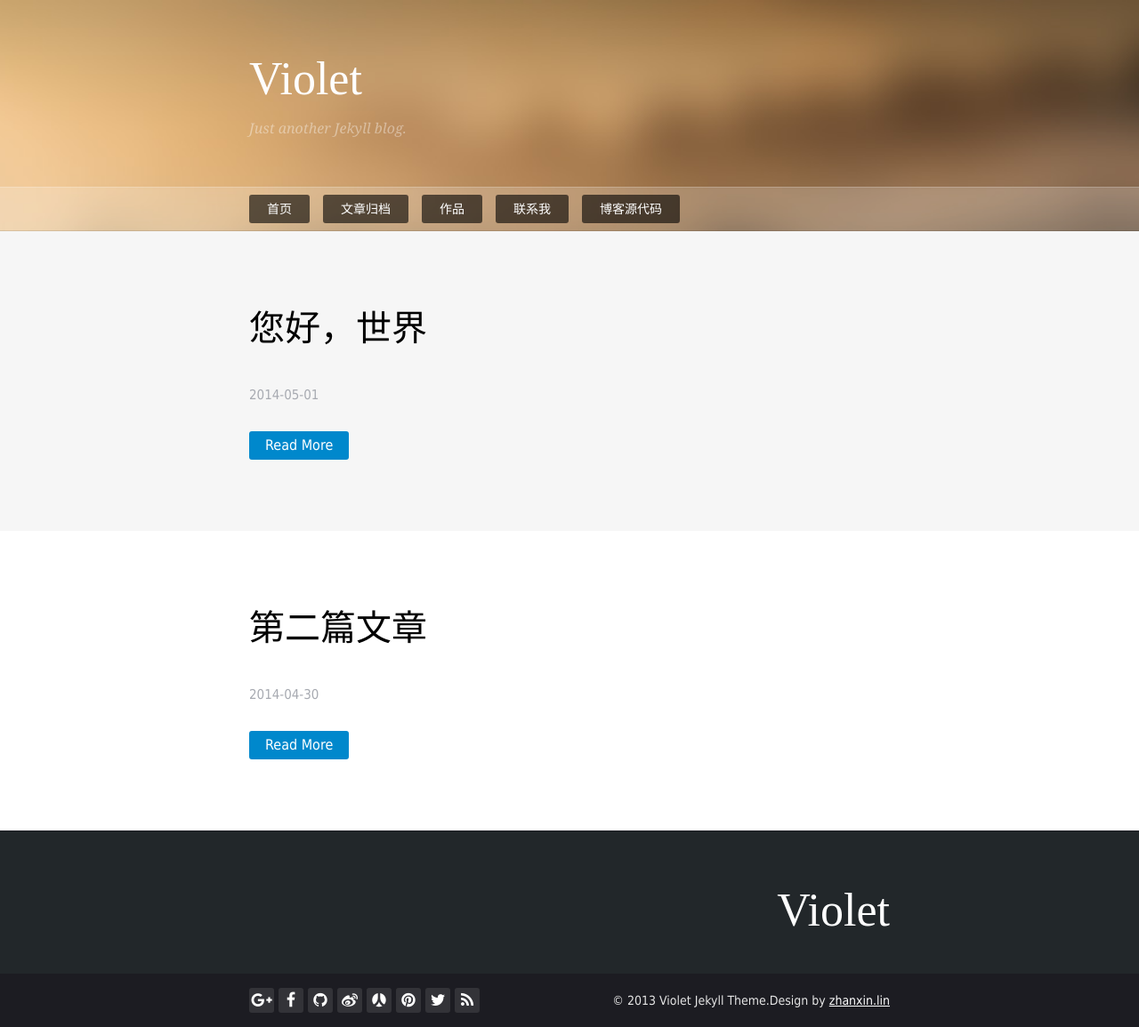
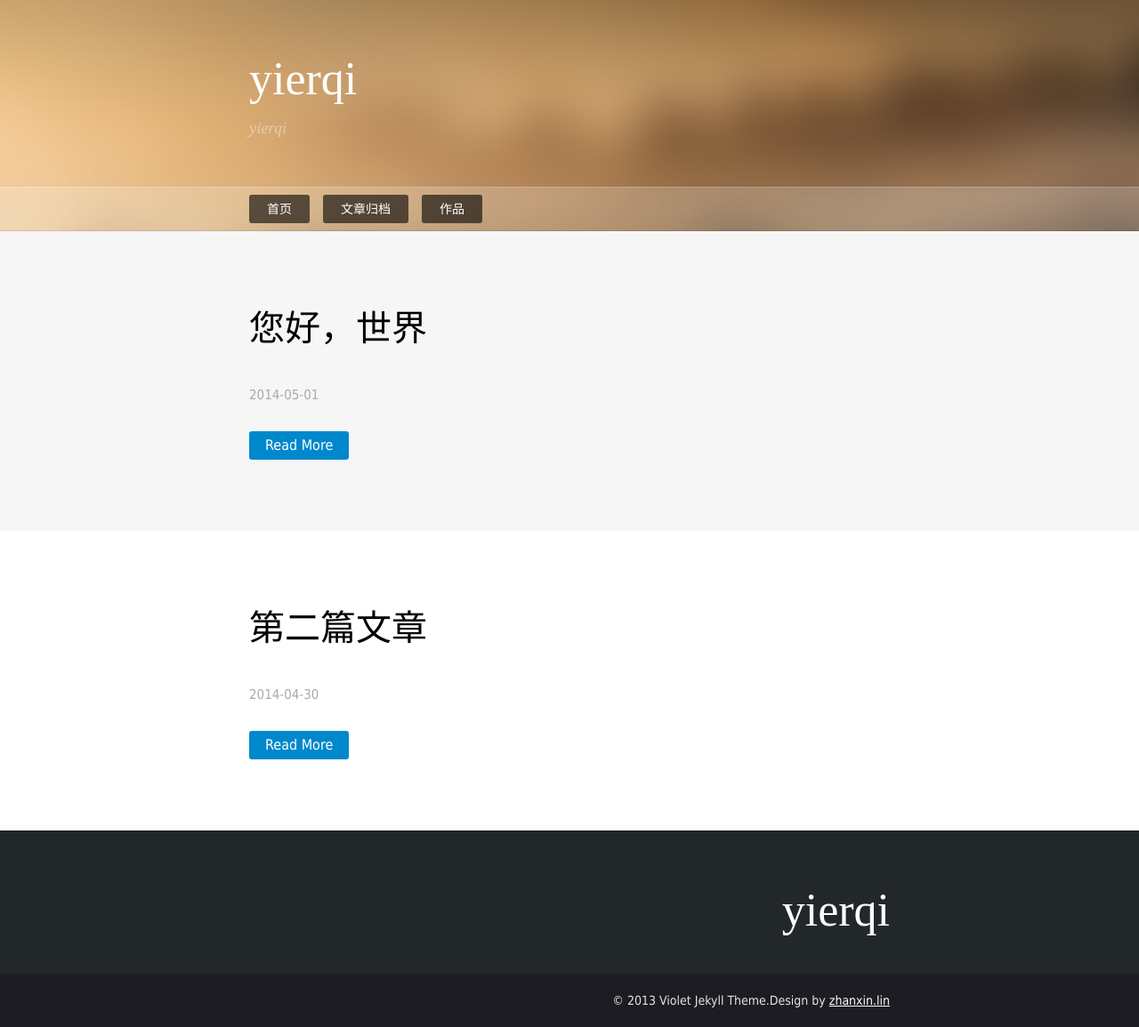
Before and after one commit to yierqi/yierqi.github.com, a Jekyll site: the page built from index.html, in a window 1280 px wide. Shown: the whole page at 89% size. Built offline with Jekyll 4.4.1, drawn with Linux system fonts in a browser that asks for light colours; nearby versions of some CDN libraries; some web fonts are replaced; Markdown is read by kramdown in place of the engine named in the settings; the list of posts is cut into pages by our own code; part of the change alters nothing that is shown.

Commit message:
edite the default page

```diff
--- a/_config.yml
+++ b/_config.yml
@@ -6,10 +6,10 @@ paginate: 8
 safe: false
 
 #站点基础配置
-title: Violet
-subTitle: Just another Jekyll blog.
-description: 这是 PIZn 的又一个博客，它是基于 Jekyll 搭建起来的。在这里，不仅仅是用来快速记录工作，学习，生活的一点一滴的地方，更是 PIZn 对 Jekyll 的学习和使用的一次有意义的实践。
-url: http://pizn.github.io
+title: yierqi
+subTitle: yierqi
+description: yierqi,走走停停
+url: http://yierqi.github.io
 feed: /atom.xml
 
 #菜单配置
@@ -20,10 +20,10 @@ nav:
     url: /archives.html
   - text: 作品
     url: /works.html
-  - text: 联系我
-    url: http://www.zhanxin.info/contact.html
-  - text: 博客源代码
-    url: https://github.com/pizn/pizn.github.com
+#  - text: 联系我
+#    url: http://www.zhanxin.info/contact.html
+#  - text: 博客源代码
+#    url: https://github.com/pizn/pizn.github.com
 
 #theme config
 themes: /themes/violet
@@ -37,22 +37,22 @@ headimg:
 
 #关注我
 follow:
-  - class: fa-google-plus
-    url: http://www.zhanxin.info
-  - class: fa-facebook
-    url: http://www.zhanxin.info
-  - class: fa-github
-    url: http://github.com/pizn
-  - class: fa-weibo
-    url: http://weibo.com/pizner
-  - class: fa-renren
-    url: http://www.zhanxin.info
-  - class: fa-pinterest
-    url: http://www.zhanxin.info
-  - class: fa-twitter
-    url: http://www.zhanxin.info
-  - class: fa-rss
-    url: http://www.zhanxin.info
+#  - class: fa-google-plus
+#    url: http://www.zhanxin.info
+#  - class: fa-facebook
+#    url: http://www.zhanxin.info
+#  - class: fa-github
+#    url: http://github.com/pizn
+#  - class: fa-weibo
+#    url: http://weibo.com/pizner
+#  - class: fa-renren
+#    url: http://www.zhanxin.info
+#  - class: fa-pinterest
+#    url: http://www.zhanxin.info
+#  - class: fa-twitter
+#    url: http://www.zhanxin.info
+#  - class: fa-rss
+#   url: http://www.zhanxin.info
 
 #作者信息
 author:
@@ -62,8 +62,8 @@ author:
 #评论信息
 disqus:
   config: true
-  id: piznblog
+  id: yierqi
 
 duoshuo:
   config: false
-  id: zhanxin
+  id: yierqi
--- a/index.html
+++ b/index.html
@@ -1,6 +1,6 @@
 ---
 layout: default
-title:
+title: yierqi的主页
 description: yierqi,走走停停
 keywords: Linux，Unix,Python,Web
 isIndex: true
```
